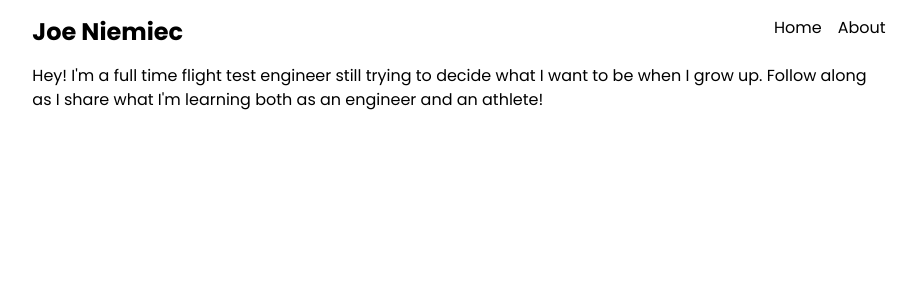
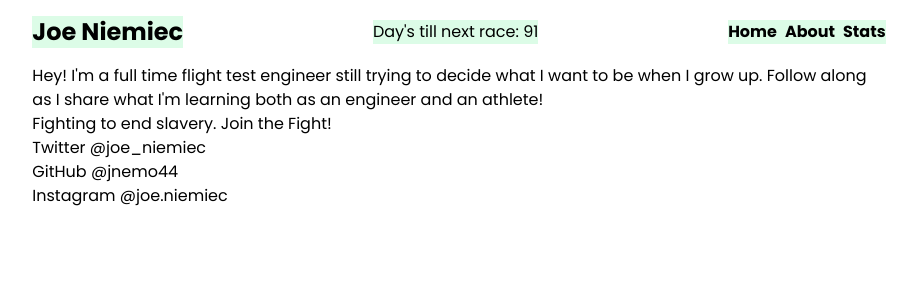
Before and after one commit to jnemo44/diy-blog, a Next.js app: page /about in a window 1280 px wide. Shown: the top 300 px of the page, without its empty margins (181-1098 px from the left). Built offline with nearby package versions, Linux system fonts and the light colour scheme.

Commit message:
Continue styling

```diff
--- a/pages/_app.js
+++ b/pages/_app.js
@@ -2,20 +2,21 @@
 import Link from 'next/link'
 
 function MyApp({ Component, pageProps }) {
+  let currentDate = Date.now()
+  let raceDate = new Date("12/4/2022")
+  console.log()
   return (
     <div className="dark:bg-slate-900 dark:text-slate-200 h-screen bg-scroll">
       <div className="mx-auto w-8/12 font-Poppins">
         <header className='flex w-full justify-between space-x-4'>
-          <Link href="/"><a className="text-2xl font-bold text-center my-4">Joe Niemiec</a></Link>
+          <Link href="/"><a className="bg-green-100 text-2xl font-bold my-4">Joe Niemiec</a></Link>
+          <div className="bg-green-100 place-self-center">Day's till next race: {Math.round((raceDate-currentDate)/ (1000 * 3600 * 24))} </div>
           <nav className="my-4">
-            <ul className="flex justify-center space-x-4">
-              <li>
+            <div className="bg-green-100 flex space-x-2 mt-1 font-bold">
                 <Link href="/"><a>Home</a></Link>
-              </li>
-              <li>
                 <Link href="/about"><a>About</a></Link>
-              </li>
-            </ul>
+                <Link href="/stats"><a>Stats</a></Link>
+            </div>
           </nav>
         </header>
 
--- a/pages/about.js
+++ b/pages/about.js
@@ -9,7 +9,13 @@
         </Head>
 
         <main>
-          <h1 className="">Hey! I'm a full time flight test engineer still trying to decide what I want to be when I grow up. Follow along as I share what I'm learning both as an engineer and an athlete!</h1>
+         <div>Hey! I'm a full time flight test engineer still trying to decide what I want to be when I grow up. Follow along as I share what I'm learning both as an engineer and an athlete!</div>
+          <ul>
+            <li>Fighting to end slavery.<a href="https://www.gofundme.com/f/elite-racing-benefitting-our?utm_campaign=p_cf+share-flow-1&utm_medium=copy_link&utm_source=customer"> Join the Fight!</a></li>
+            <li>Twitter <a href="https://twitter.com/joe_niemiec">@joe_niemiec</a></li>
+            <li>GitHub <a href="https://github.com/jnemo44">@jnemo44</a></li>
+            <li>Instagram <a href="https://instagram.com/joe.niemiec">@joe.niemiec</a></li>
+          </ul>
         </main>
 
       </div>
--- a/pages/index.js
+++ b/pages/index.js
@@ -25,20 +25,20 @@
       </Head>
 
       <div className="bg-slate-100 border shadow-md rounded-lg space-y-2 p-4 mb-4">
-        <div className="flex flex-col sm:flex-row justify-center md:space-x-4">
-          <div className="text-xl">🏃‍♂️ {run_total_miles.toLocaleString('en-US') +' miles'}</div>
-          <div className="text-xl">⛰️ {run_total_elevation.toLocaleString('en-US') +' feet'}</div>
-          <div className="text-xl">⌛ {run_total_time.toLocaleString('en-US') +' hours'}</div>
+        <div className="flex flex-col space-y-2 justify-center items-center sm:flex-row md:space-x-4 md:space-y-0">
+          <div className="text-lg">🏃‍♂️ {run_total_miles.toLocaleString('en-US') +' miles'}</div>
+          <div className="text-lg">⛰️ {run_total_elevation.toLocaleString('en-US') +' feet'}</div>
+          <div className="text-lg">⌛ {run_total_time.toLocaleString('en-US') +' hours'}</div>
         </div>
 
-        <div className="text-xl text-center">Progress to circumferencing 24,901 miles around 🌎</div>
+        <div className="text-lg text-center">Progress to running around the earth 🌎</div>
         <div className="flex rounded-full bg-gray-200">
-          <div className="h-5 text-center text-slate-800 rounded-full bg-green-500" style={{ width: `${earth_percent_complete}%` }}>{earth_percent_complete}%</div>
-          <div className="pl-2 text-sm">{earth_miles_to_go} miles to go!</div>
+          <div className="h-5 text-sm text-center text-slate-800 rounded-full bg-green-500" style={{ width: `${earth_percent_complete}%` }}>{earth_percent_complete}%</div>
+          <div className="pl-2 text-sm whitespace-nowrap">{earth_miles_to_go} miles to go!</div>
         </div>
       </div>
 
-      <div className="text-xl">Bloggy Words</div>
+      <div className="text-xl font-bold my-2">Training Summary</div>
 
       <div className="space-y-4">
         {posts.map((item) => (
--- /dev/null
+++ b/pages/stats.js
@@ -0,0 +1,17 @@
+import Head from 'next/head';
+
+export default function About() {
+    return (
+      <div>
+        <Head>
+          <title>Stats</title>
+          <link rel="icon" href="/favicon.ico" />
+        </Head>
+
+        <main>
+          <h1 className="text-xl font-bold">STATS</h1>
+        </main>
+
+      </div>
+    )
+  }
```
